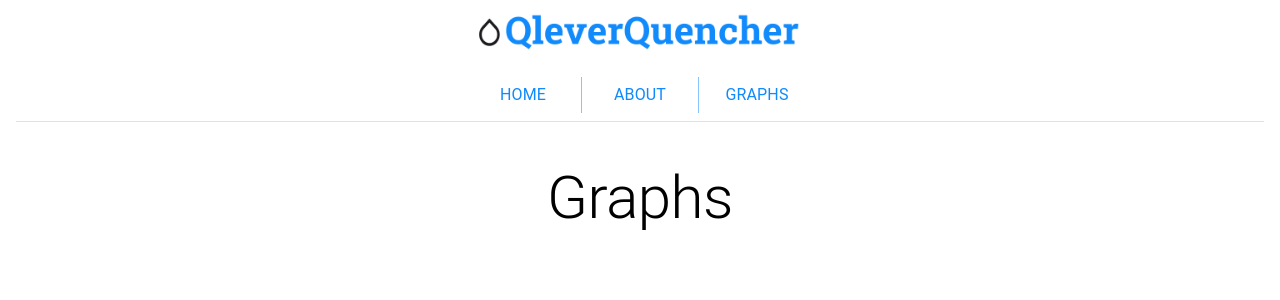
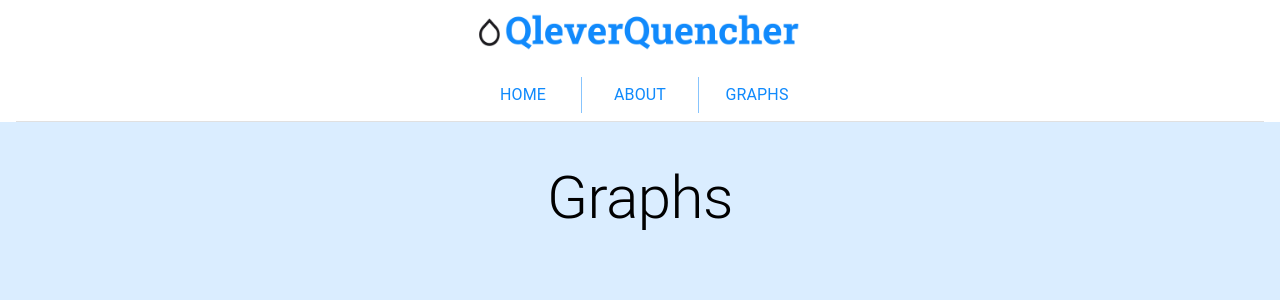
Before and after one commit to Cathrynlyonss/QleverQuencher, a React (Create React App) app in the folder my-app/: page /graphs in a window 1280 px wide. Shown: the top 300 px of the page. Built offline with nearby package versions, Linux system fonts and the light colour scheme.

Commit message:
Background color on graphs page

```diff
--- a/my-app/src/pages/graphs.js
+++ b/my-app/src/pages/graphs.js
@@ -1,15 +1,22 @@
 import React from 'react';
 import Typography from '@mui/material/Typography';
 import Box from '@mui/material/Box';
+
+
+
 
 class graphs extends React.Component {
 
     render() {
         return (
-            <div className='Page-cover'>
+            <div style = {{
+                backgroundColor: '#DAEDFF',
+                width: '100vw',
+                height: '100vh'
+            }}>
                 <Box sx={{p:5}}>
                     <Typography variant="h2" component="div" gutterBottom align='center'>
-                        Graphs
+                            Graphs
                     </Typography>
                 </Box>
             </div>
```
